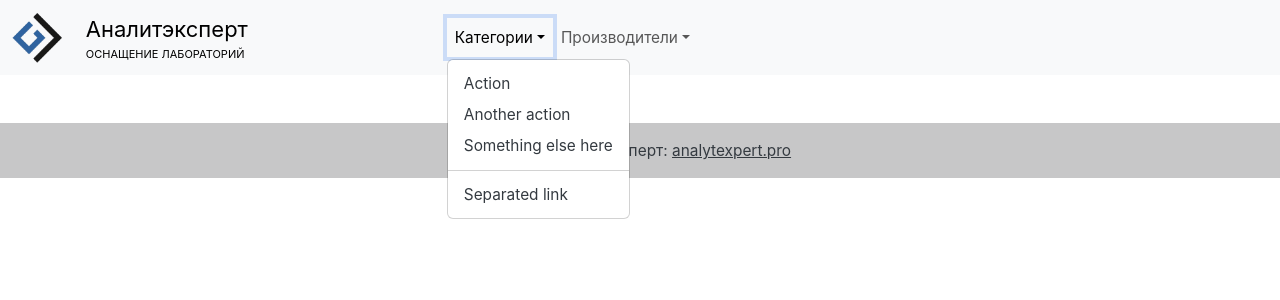
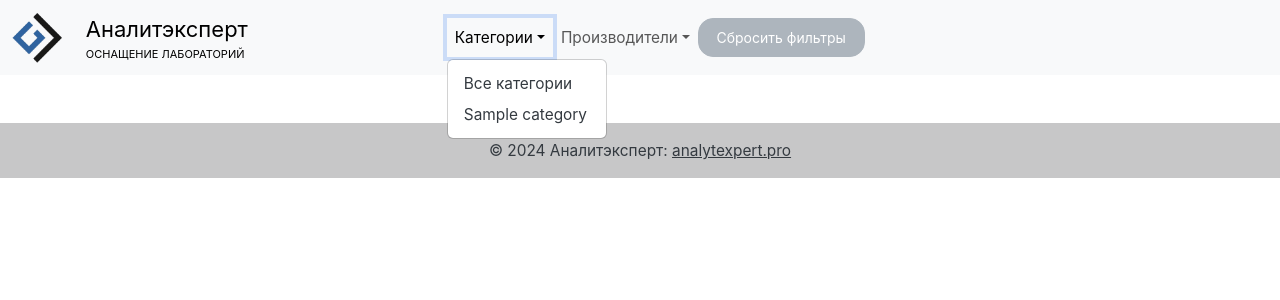
Before and after one commit to stsolovey/gg_website, a Django app: page /?category=all&manufacturer=all in a window 1280 px wide, after a click on "Категории". Shown: the top 300 px of the page. Run offline with Django 5.2, Linux system fonts and the light colour scheme; tables that the repository leaves empty hold one stand-in row (values such as "Sample post"); data that the repository does not hold is empty; some libraries are stand-ins or nearby versions.

Commit message:
Dropdown filter catalog/manufacturer added

```diff
--- a/graphit-group-website/analytexpert/settings.py
+++ b/graphit-group-website/analytexpert/settings.py
@@ -59,6 +59,7 @@ TEMPLATES = [
                 "django.template.context_processors.request",
                 "django.contrib.auth.context_processors.auth",
                 "django.contrib.messages.context_processors.messages",
+                'catalog.context_processors.categories_and_manufacturers',
             ],
         },
     },
--- /dev/null
+++ b/graphit-group-website/catalog/context_processors.py
@@ -0,0 +1,7 @@
+from .models import Category, Manufacturer
+
+def categories_and_manufacturers(request):
+    return {
+        'categories': Category.objects.all(),
+        'manufacturers': Manufacturer.objects.all(),
+    }
--- a/graphit-group-website/templates/base.html
+++ b/graphit-group-website/templates/base.html
@@ -32,30 +32,37 @@
               <button class="navbar-toggler" type="button" data-bs-toggle="collapse" data-bs-target="#navbarColor04" aria-controls="navbarColor04" aria-expanded="false" aria-label="Toggle navigation">
                 <span class="navbar-toggler-icon"></span>
               </button>
+
               <div class="collapse navbar-collapse" id="navbarColor04">
                 <ul class="navbar-nav me-auto">
-                    <li class="nav-item dropdown">
-                        <a class="nav-link dropdown-toggle" data-bs-toggle="dropdown" href="#" role="button" aria-haspopup="true" aria-expanded="false">Категории</a>
-                        <div class="dropdown-menu">
-                          <a class="dropdown-item" href="#">Action</a>
-                          <a class="dropdown-item" href="#">Another action</a>
-                          <a class="dropdown-item" href="#">Something else here</a>
-                          <div class="dropdown-divider"></div>
-                          <a class="dropdown-item" href="#">Separated link</a>
-                        </div>
-                    </li>
+                  <!-- Категории -->
                   <li class="nav-item dropdown">
-                    <a class="nav-link dropdown-toggle" data-bs-toggle="dropdown" href="#" role="button" aria-haspopup="true" aria-expanded="false">Производители</a>
+                    <a class="nav-link dropdown-toggle category-toggle" data-bs-toggle="dropdown" href="#" role="button" aria-haspopup="true" aria-expanded="false">Категории</a>
                     <div class="dropdown-menu">
-                      <a class="dropdown-item" href="#">Action</a>
-                      <a class="dropdown-item" href="#">Another action</a>
-                      <a class="dropdown-item" href="#">Something else here</a>
-                      <div class="dropdown-divider"></div>
-                      <a class="dropdown-item" href="#">Separated link</a>
+                      <a class="dropdown-item category-item" href="#" data-category="all">Все категории</a>
+                      {% for category in categories %}
+                      <a class="dropdown-item category-item" href="#" data-category="{{ category.id }}">{{ category.name }}</a>
+                      {% endfor %}
                     </div>
                   </li>
+                  <!-- Производители -->
+                  <li class="nav-item dropdown">
+                    <a class="nav-link dropdown-toggle manufacturer-toggle" data-bs-toggle="dropdown" href="#" role="button" aria-haspopup="true" aria-expanded="false">Производители</a>
+                    <div class="dropdown-menu">
+                      <a class="dropdown-item manufacturer-item" href="#" data-manufacturer="all">Все производители</a>
+                      {% for manufacturer in manufacturers %}
+                      <a class="dropdown-item manufacturer-item" href="#" data-manufacturer="{{ manufacturer.id }}">{{ manufacturer.name }}</a>
+                      {% endfor %}
+                    </div>
+                  </li>
+                  <li class="nav-item">
+                    <a class="btn btn-secondary" href="/?category=all&manufacturer=all">Сбросить фильтры</a>
+                  </li>
                 </ul>
+                <!-- Кнопка сброса фильтров -->
+
               </div>
+
             </div>
           </nav>
     </header>
@@ -72,6 +79,46 @@
         </div>
     </footer>
 
+    <script>
+      document.addEventListener("DOMContentLoaded", function() {
+        function updateDropdownText() {
+          const currentCategory = new URLSearchParams(window.location.search).get('category');
+          const currentManufacturer = new URLSearchParams(window.location.search).get('manufacturer');
+          const categoryText = currentCategory && currentCategory !== 'all' ? document.querySelector(`.category-item[data-category="${currentCategory}"]`).textContent : "Категории";
+          const manufacturerText = currentManufacturer && currentManufacturer !== 'all' ? document.querySelector(`.manufacturer-item[data-manufacturer="${currentManufacturer}"]`).textContent : "Производители";
+
+          document.querySelector('.category-toggle').textContent = categoryText;
+          document.querySelector('.manufacturer-toggle').textContent = manufacturerText;
+        }
+
+        // Обновляем текст при загрузке
+        updateDropdownText();
+
+        // Обработка выбора категории
+        document.querySelectorAll('.category-item').forEach(item => {
+          item.addEventListener('click', event => {
+            const categoryName = event.target.textContent;
+            const categoryId = event.target.getAttribute('data-category');
+            const manufacturerId = new URLSearchParams(window.location.search).get('manufacturer') || 'all';
+            document.querySelector('.category-toggle').textContent = categoryName;
+            window.location.href = `/?category=${categoryId}&manufacturer=${manufacturerId}`;
+          });
+        });
+
+        // Обработка выбора производителя
+        document.querySelectorAll('.manufacturer-item').forEach(item => {
+          item.addEventListener('click', event => {
+            const manufacturerName = event.target.textContent;
+            const manufacturerId = event.target.getAttribute('data-manufacturer');
+            const categoryId = new URLSearchParams(window.location.search).get('category') || 'all';
+            document.querySelector('.manufacturer-toggle').textContent = manufacturerName;
+            window.location.href = `/?category=${categoryId}&manufacturer=${manufacturerId}`;
+          });
+        });
+      });
+    </script>
+
+
     <!-- Подключение Bootstrap JS и зависимостей -->
     <script src="{% static 'js/bootstrap.bundle.min.js' %}"></script>
     <!-- Дополнительные скрипты -->
```
